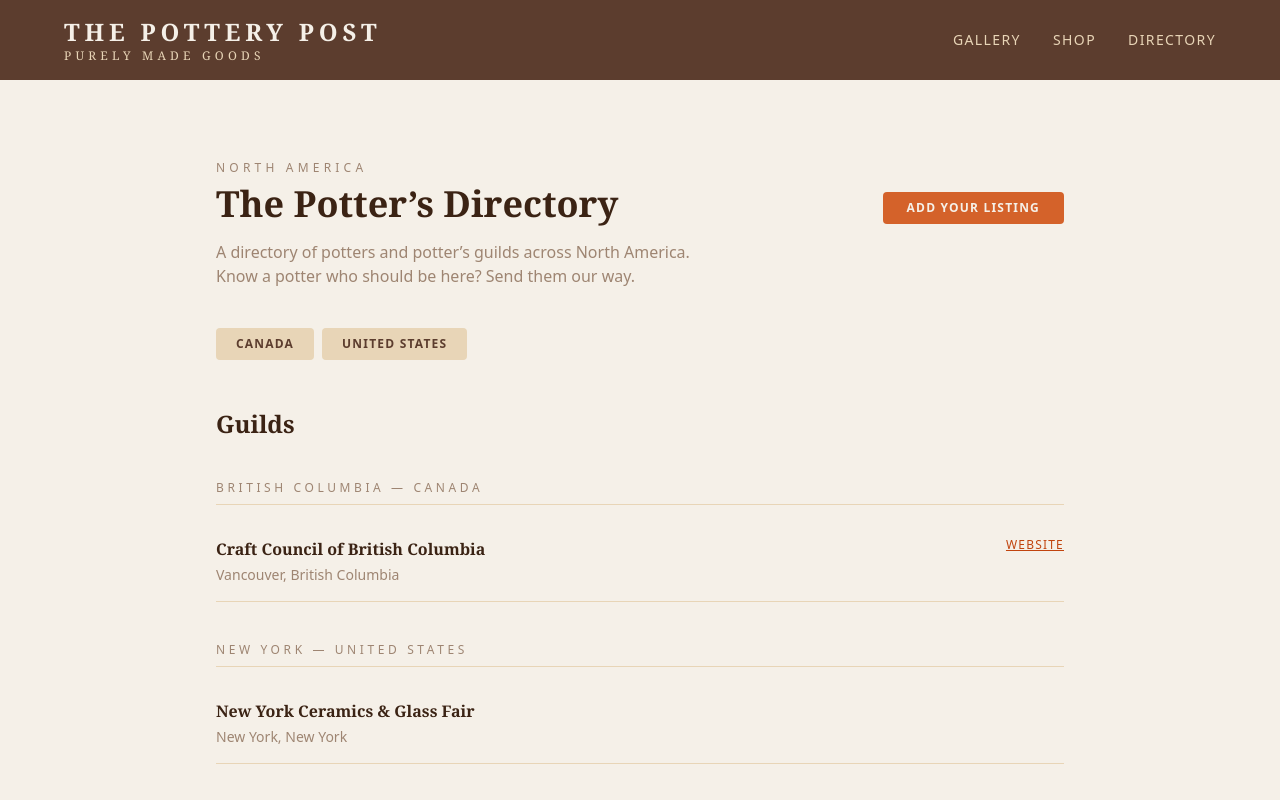
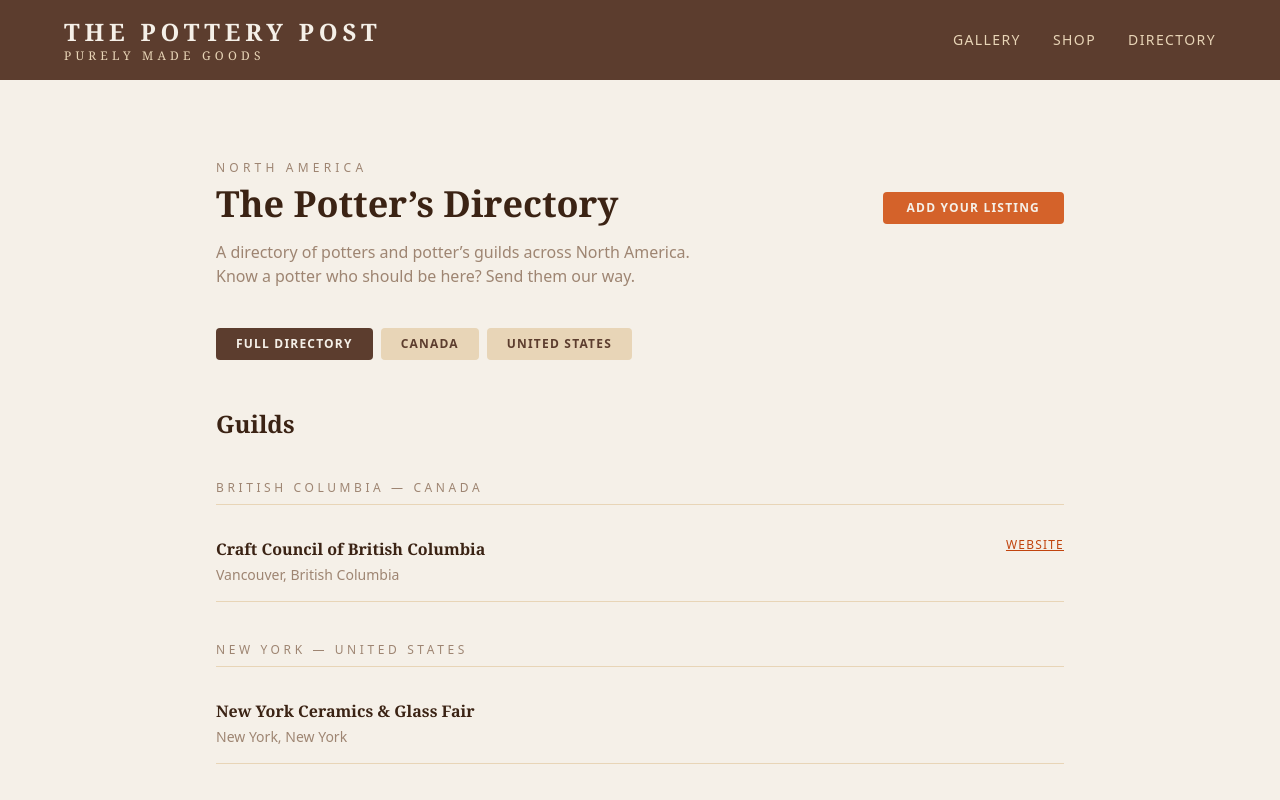
Before and after one commit to VanessaAnneliese/pottery-post-website, a Next.js app: page /directory in a window 1280 px wide. Shown: the top 800 px of the page. Built offline with nearby package versions, Linux system fonts and the light colour scheme.

Commit message:
Add Full Directory button to directory nav

```diff
--- a/app/directory/page.tsx
+++ b/app/directory/page.tsx
@@ -131,6 +131,7 @@ export default function DirectoryPage() {
 
       {/* Country Navigation */}
       <div className="flex gap-2 mb-4">
+        <NavButton label="Full Directory" active={selectedCountry === "all"} onClick={() => { setSelectedCountry("all"); setSelectedProvince(null); }} />
         <NavButton label="Canada" active={selectedCountry === "CA"} onClick={() => handleCountryClick("CA")} />
         <NavButton label="United States" active={selectedCountry === "US"} onClick={() => handleCountryClick("US")} />
       </div>
```
